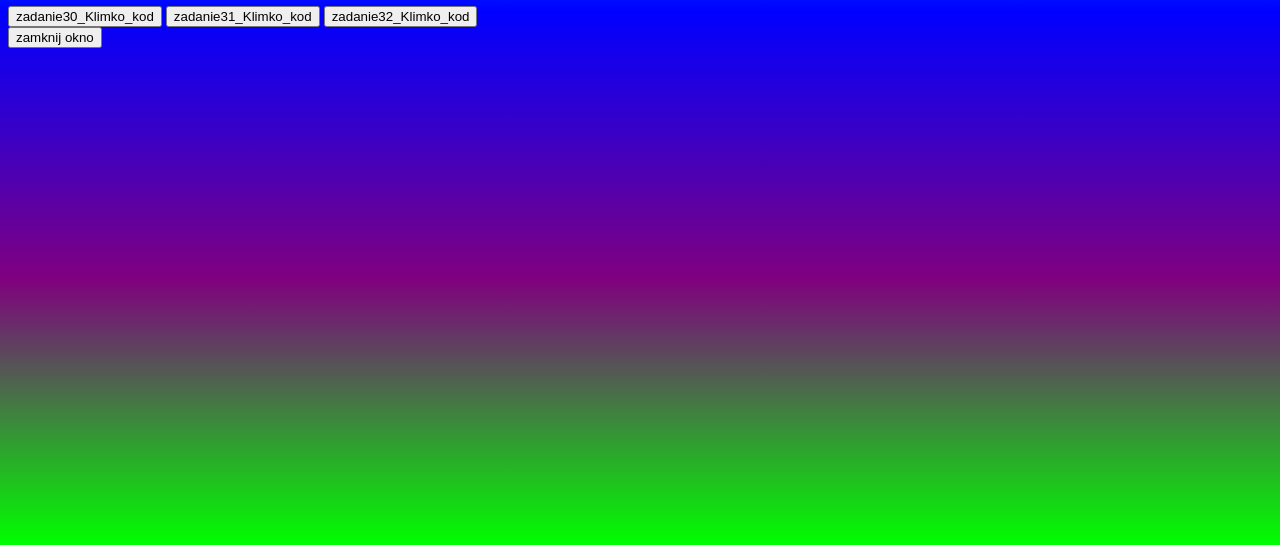
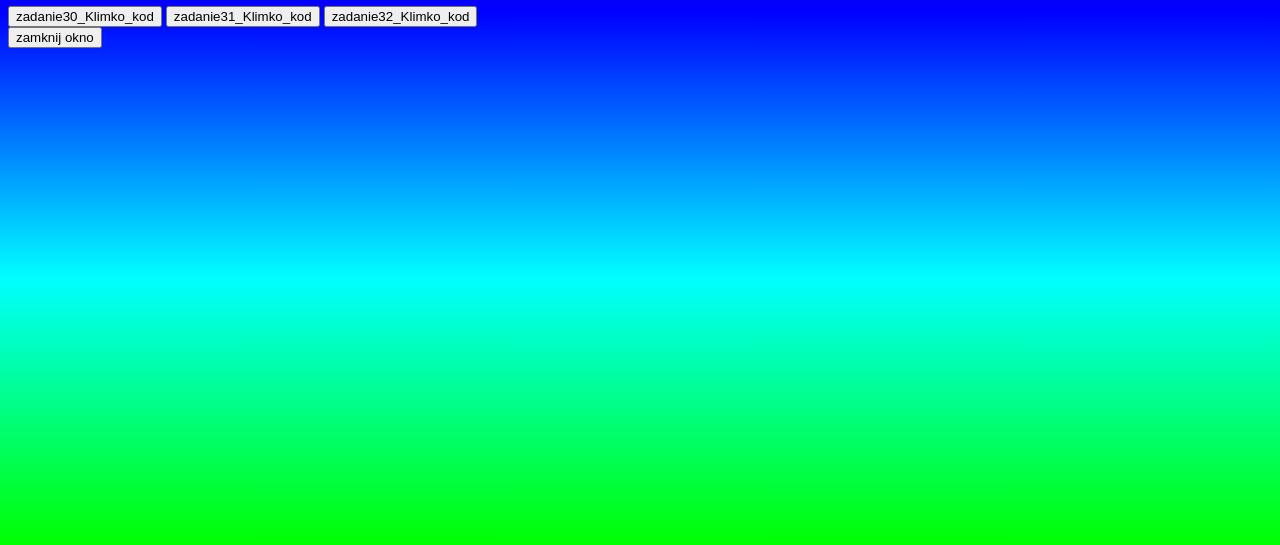
Before and after one commit to kamil2G1/zadania_2023, a plain HTML site: page z28do32_klim.html in a window 1280 px wide. Shown: the part 255-800 px from the top of the page. Drawn offline with Linux system fonts and the light colour scheme.

Commit message:
Update z28do32_klim.html

```diff
--- a/z28do32_klim.html
+++ b/z28do32_klim.html
@@ -40,7 +40,7 @@ window.close()
 }
 </script>
 </head>
-<body style="background:linear-gradient(cyan,blue,purple,lime);">
+<body style="background:linear-gradient(purple,blue,cyan,lime);">
 <h1><b><i>Kamil Klimko 3G grupa 1</i></b></h1>
 <hr size=3 width=100% color=black>
 <h1>Zadania</h1>
```
